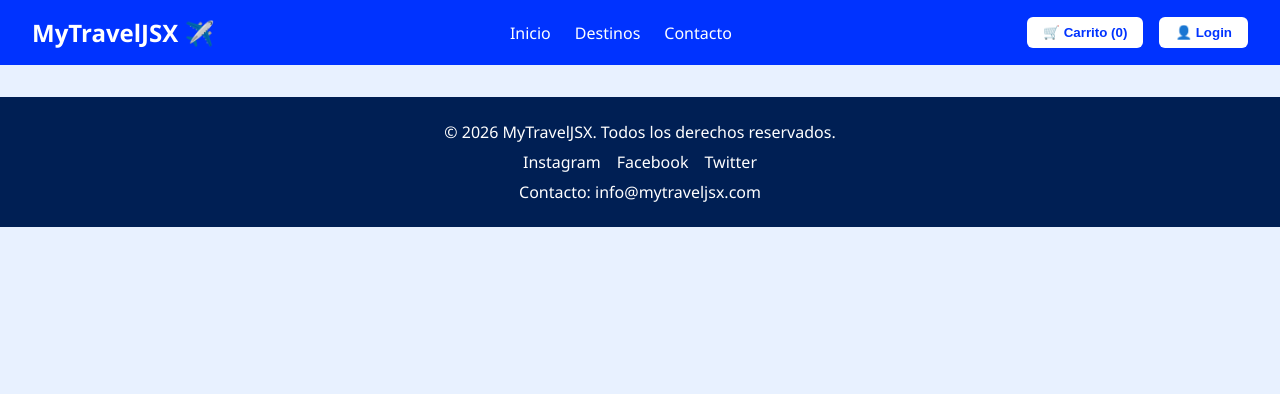
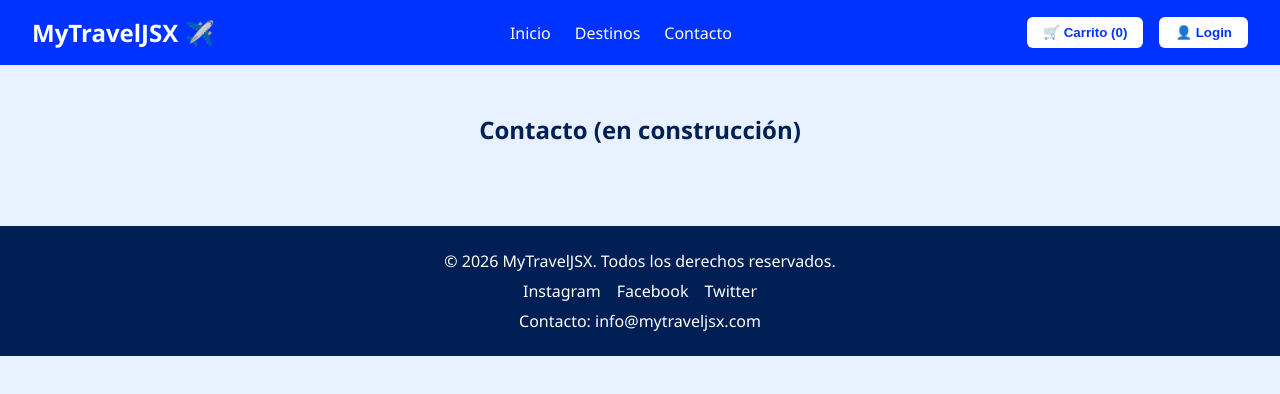
Before and after one commit to matias3026/my-travel-jsx, a React (Vite) app: page /contacto in a window 1280 px wide. Shown: the top 394 px of the page. Built offline with nearby package versions, Linux system fonts and the light colour scheme.

Commit message:
Reorganiza rutas: separa Home, Destinos y Contacto

```diff
--- a/src/App.jsx
+++ b/src/App.jsx
@@ -1,15 +1,19 @@
-// src/App.jsx
+
 import { Routes, Route } from 'react-router-dom'
 import Layout from './components/Layout/Layout'
+import Home from './components/Home/Home'
 import ItemListContainer from './components/ItemListContainer/ItemListContainer'
 import ItemDetailContainer from './components/ItemDetailContainer/ItemDetailContainer'
+import Contacto from './components/Contacto/Contacto'
 
 function App() {
   return (
     <Layout>
       <Routes>
-        <Route path="/" element={<ItemListContainer />} />
+        <Route path="/" element={<Home />} />
+        <Route path="/destinos" element={<ItemListContainer />} />
         <Route path="/destino/:id" element={<ItemDetailContainer />} />
+        <Route path="/contacto" element={<Contacto />} />
       </Routes>
     </Layout>
   )
--- /dev/null
+++ b/src/components/Contacto/Contacto.css
@@ -0,0 +1,6 @@
+
+.contacto-placeholder {
+  text-align: center;
+  padding: 3rem;
+  color: var(--azul-oscuro);
+}
--- /dev/null
+++ b/src/components/Contacto/Contacto.jsx
@@ -0,0 +1,11 @@
+import './Contacto.css'
+
+const Contacto = () => {
+  return (
+    <div className="contacto-placeholder">
+      <h2>Contacto (en construcción)</h2>
+    </div>
+  )
+}
+
+export default Contacto
--- /dev/null
+++ b/src/components/Home/Home.css
@@ -0,0 +1,6 @@
+/* src/components/Home/Home.css */
+.home-placeholder {
+  text-align: center;
+  padding: 3rem;
+  color: var(--azul-oscuro);
+}
--- /dev/null
+++ b/src/components/Home/Home.jsx
@@ -0,0 +1,12 @@
+// src/components/Home/Home.jsx
+import './Home.css'
+
+const Home = () => {
+  return (
+    <div className="home-placeholder">
+      <h2>Página de inicio (en construcción)</h2>
+    </div>
+  )
+}
+
+export default Home
--- a/src/components/Nav/Nav.jsx
+++ b/src/components/Nav/Nav.jsx
@@ -7,8 +7,8 @@ const Nav = () => {
     <nav>
       <ul>
         <li><Link to="/">Inicio</Link></li>
-        <li><Link to="/">Destinos</Link></li>
-        <li><Link to="/">Contacto</Link></li>
+        <li><Link to="/destinos">Destinos</Link></li>
+        <li><Link to="/contacto">Contacto</Link></li>
       </ul>
     </nav>
   )
```
